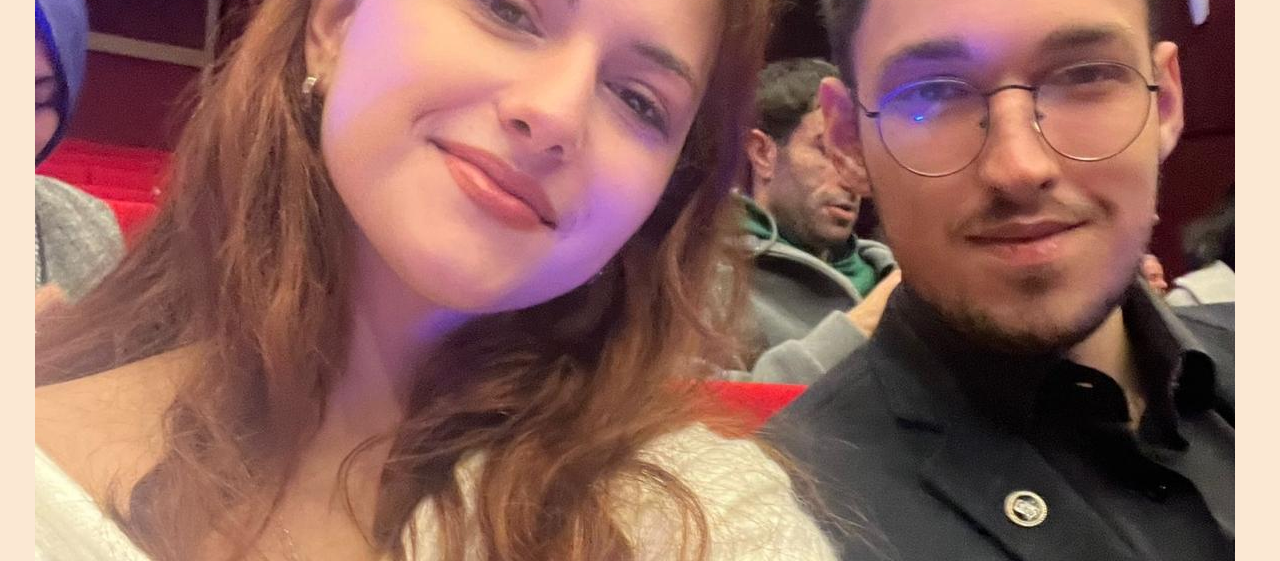
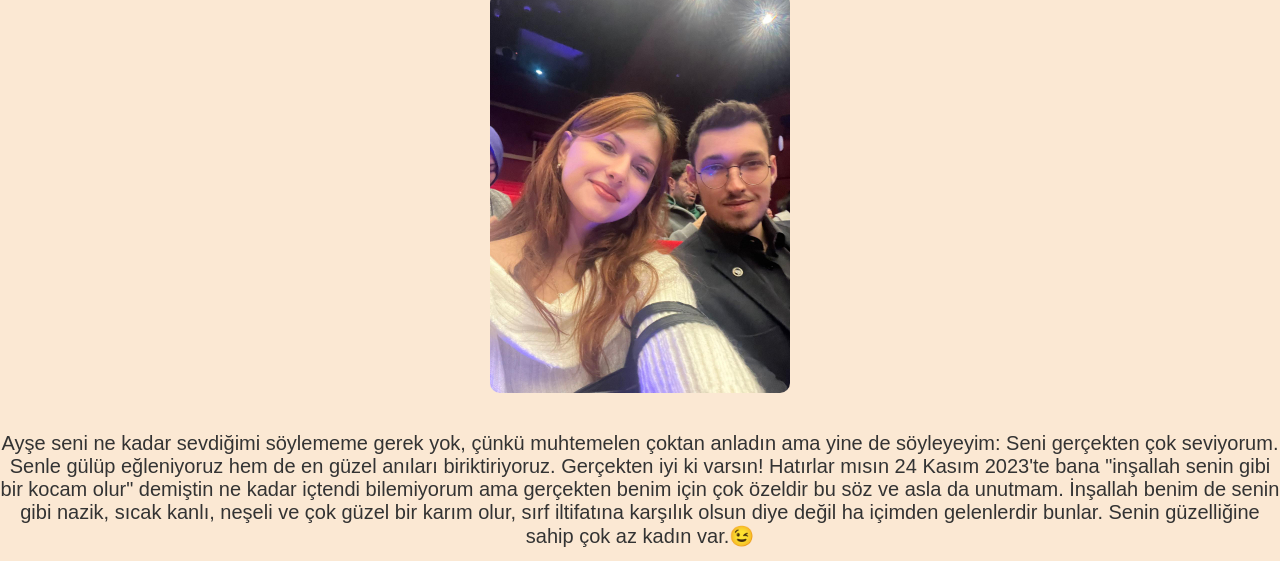
Before and after one commit to benyag1z/aysest, a plain HTML site: page index.html in a window 1280 px wide. Both pictures are taken after a click on the button "Sadece Dünyanın En Güzel Kızı Tıklayabilir". Shown: the top 561 px of the page. Drawn offline with Linux system fonts and the light colour scheme.

Commit message:
Update index.html

```diff
--- a/index.html
+++ b/index.html
@@ -70,7 +70,7 @@
     <button class="button" onclick="showMessage()">Sadece Dünyanın En Güzel Kızı Tıklayabilir</button>
 
     <div class="message">
-        <img src="ayse-foto.jpg" alt="Ayşe" style="max-width: 100%; height: auto;">>
+        <img src="ayse-foto.jpg" alt="Ayşe">
         <p>Ayşe seni ne kadar sevdiğimi söylememe gerek yok, çünkü muhtemelen çoktan anladın ama yine de söyleyeyim: Seni gerçekten çok seviyorum. Senle gülüp eğleniyoruz hem de en güzel anıları biriktiriyoruz. Gerçekten iyi ki varsın! Hatırlar mısın 24 Kasım 2023'te bana "inşallah senin gibi bir kocam olur" demiştin ne kadar içtendi bilemiyorum ama gerçekten benim için çok özeldir bu söz ve asla da unutmam. İnşallah benim de senin gibi nazik, sıcak kanlı, neşeli ve çok güzel bir karım olur, sırf iltifatına karşılık olsun diye değil ha içimden gelenlerdir bunlar. Senin güzelliğine sahip çok az kadın var.😉 </p>
         <img src="tebrik-gif.gif" alt="Tebrikler GIF" class="gif">
 
```
